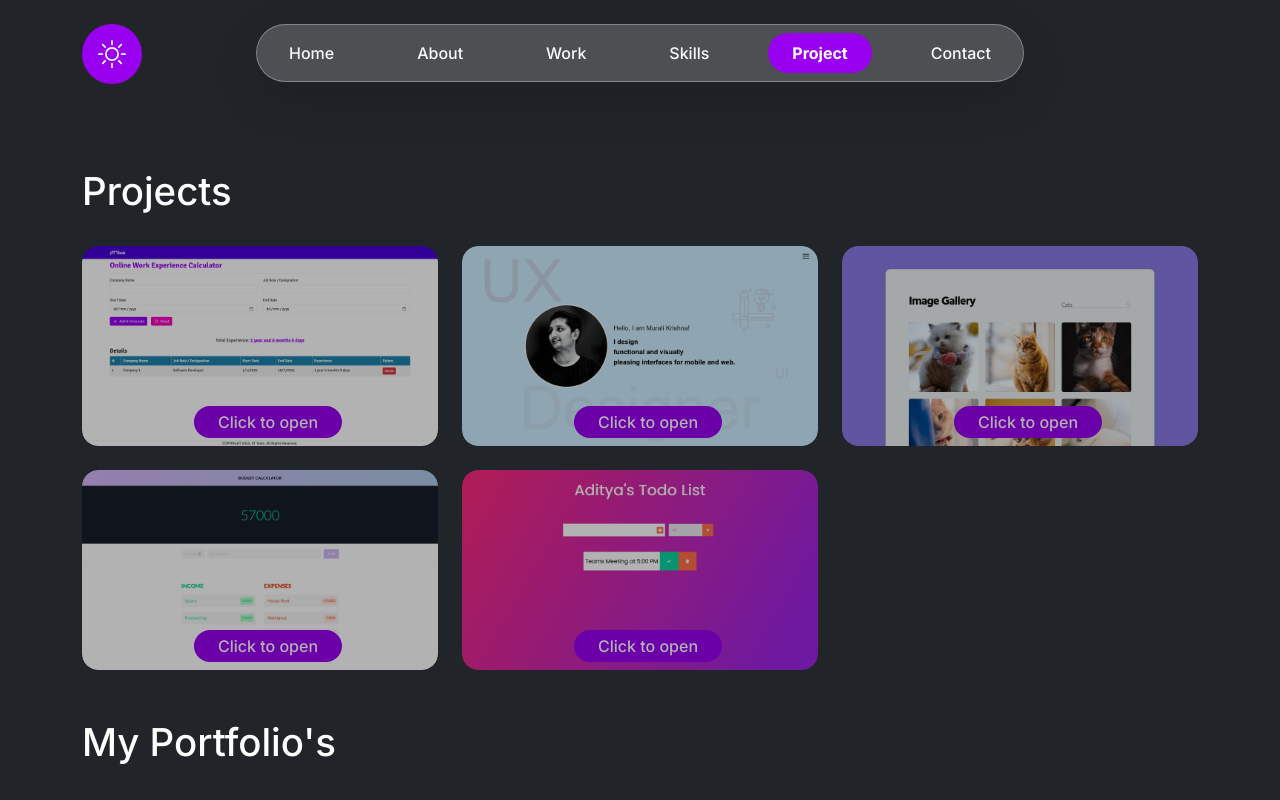
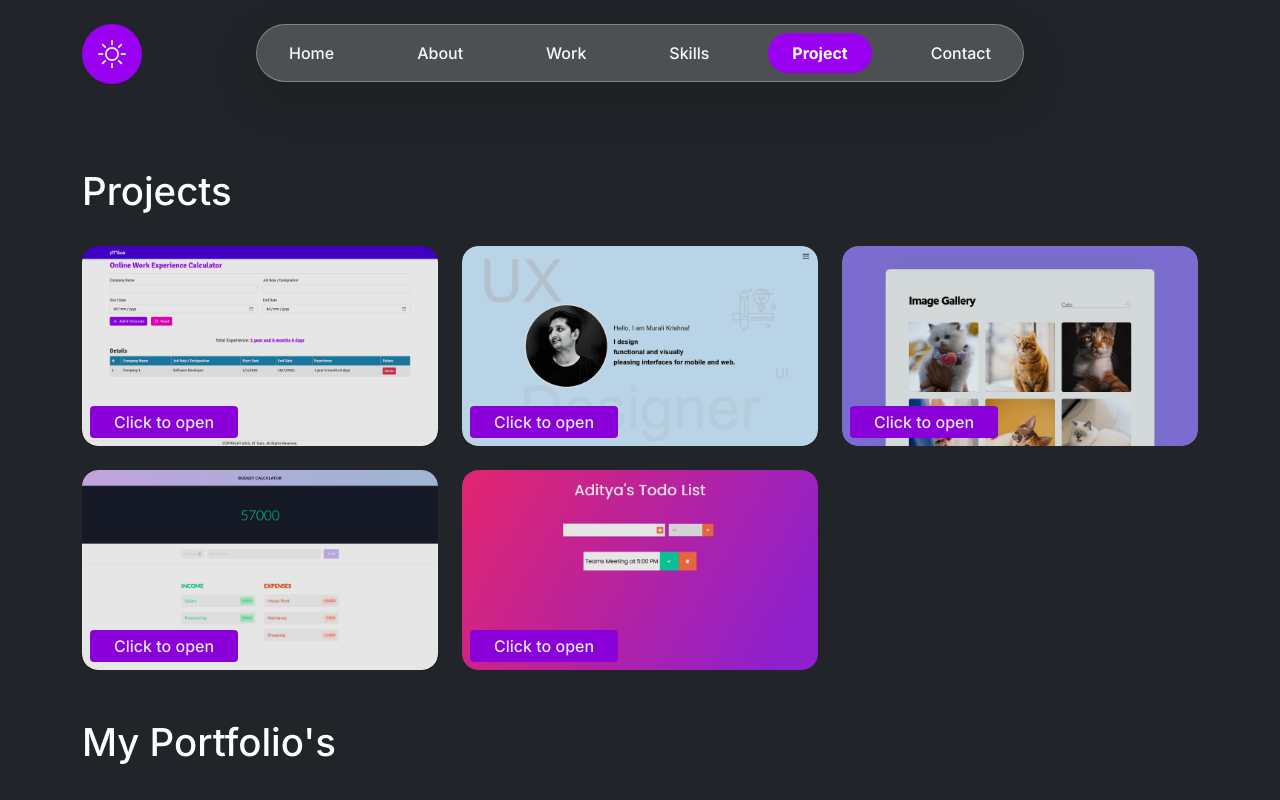
Before and after one commit to iamadityanarayan/my-portfolio, a React (Vite) app: page /projects in a window 1280 px wide. Shown: the top 800 px of the page. Built offline with nearby package versions, Linux system fonts and the light colour scheme.

Commit message:
text placement

```diff
--- a/src/pages/Project/ProjectsList.tsx
+++ b/src/pages/Project/ProjectsList.tsx
@@ -37,7 +37,7 @@ const ProjectsList = ({ data, n = 0 }: Props) => {
                   {p.imageTitle}
                 </Card.Title>
               </Card.Body>
-              <span className='position-absolute bottom-0 start-50 bg-purple p-1 px-4 rounded-4 translate-middle-x ms-2 mb-2 text-white  text-center '>
+              <span className='position-absolute bottom-0 start-0 bg-purple p-1 px-4 rounded-1 ms-2 mb-2 text-white  text-center '>
                 Click to open
               </span>
             </Card>
--- a/src/pages/Project/project.css
+++ b/src/pages/Project/project.css
@@ -14,7 +14,7 @@
 
 .card-link{
   transition: 0.9s all ease-in-out;
-  filter: brightness(0.7);
+  filter: brightness(0.9);
 }
 
 .card-link:hover .onhover {
```
